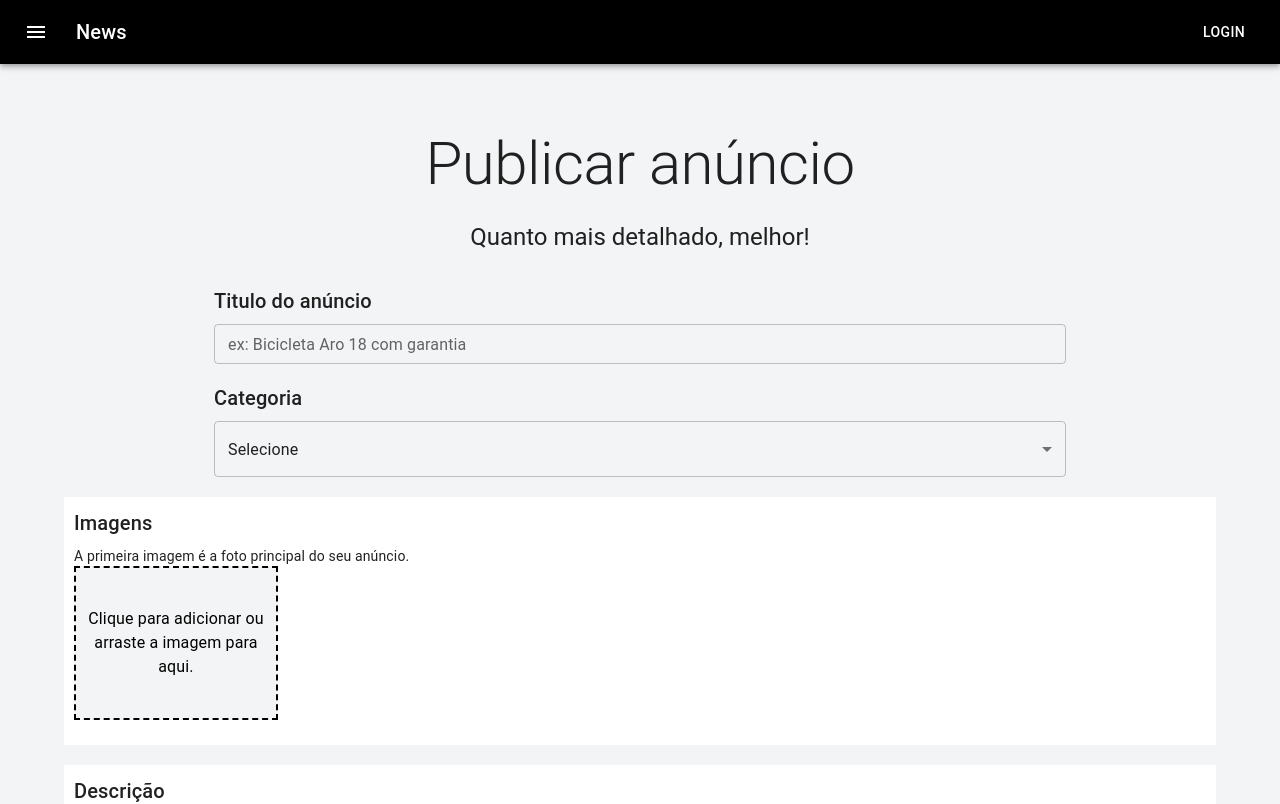
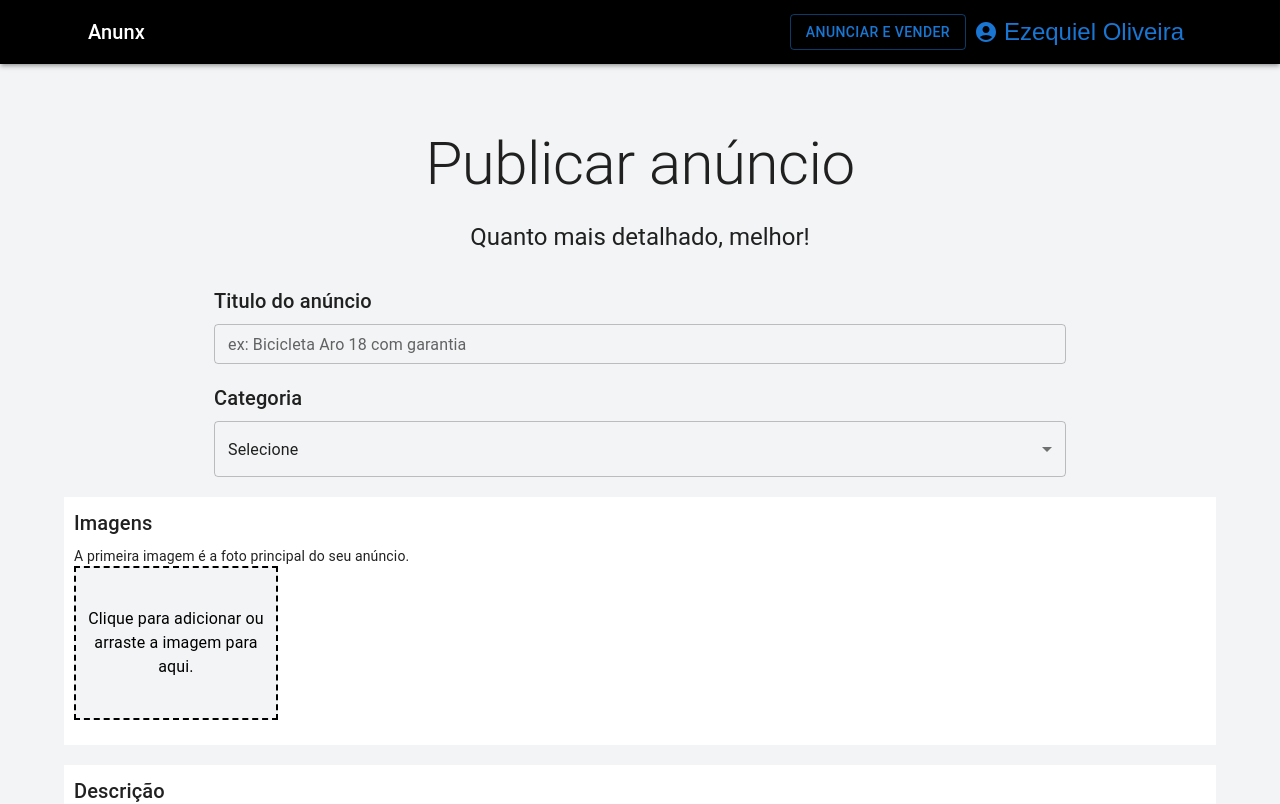
Before and after one commit to Ezequieloliveiras/anunx, a Next.js app: page /pages/user/publish in a window 1280 px wide. Shown: the top 804 px of the page. Built offline with nearby package versions, Linux system fonts and the light colour scheme.

Commit message:
header - adicionando container e menu do usuario

```diff
--- a/src/app/components/header.js
+++ b/src/app/components/header.js
@@ -1,32 +1,71 @@
-import * as React from 'react';
-import AppBar from '@mui/material/AppBar';
-import Box from '@mui/material/Box';
-import Toolbar from '@mui/material/Toolbar';
-import Typography from '@mui/material/Typography';
-import Button from '@mui/material/Button';
-import IconButton from '@mui/material/IconButton';
-import MenuIcon from '@mui/icons-material/Menu';
+import Link from 'next/link'
+import { useState } from 'react'
+import { AccountCircle } from '@mui/icons-material'
+import IconButton from '@mui/material/IconButton'
+import MenuItem from '@mui/material/MenuItem'
+
+import {
+  AppBar,
+  Box,
+  Toolbar,
+  Typography,
+  Button,
+  Container,
+  Avatar,
+  Divider,
+  Menu,
+} from '@mui/material'
+
+
 
 export default function ButtonAppBar() {
+  const [anchorUserMenu, setAnchorUserMenu] = useState(false)
+  const openUserMenu = Boolean(anchorUserMenu)
+
   return (
     <Box sx={{ flexGrow: 1 }}>
-      <AppBar position="static" sx={{ backgroundColor: 'black' }}>
-        <Toolbar>
-          <IconButton
-            size="large"
-            edge="start"
-            color="inherit"
-            aria-label="menu"
-            sx={{ mr: 2 }}
-          >
-            <MenuIcon />
-          </IconButton>
-          <Typography variant="h6" component="div" sx={{ flexGrow: 1 }}>
-            News
-          </Typography>
-          <Button color="inherit">Login</Button>
-        </Toolbar>
+      <AppBar position="static" elevation={3} sx={{ backgroundColor: 'black' }}>
+        <Container maxWidth='lg'>
+          <Toolbar>
+            <Typography variant="h6" component="div" sx={{ flexGrow: 1 }}>
+              Anunx
+            </Typography>
+            <Link href='/pages/user/publish' >
+              <Button color="primary" variant='outlined'>
+                Anunciar e Vender
+              </Button>
+            </Link>
+            <IconButton color='primary' onClick={(e) => setAnchorUserMenu(e.currentTarget)}>
+              {
+                true === false
+                  ? <Avatar src='' />
+                  : <AccountCircle />
+              }
+              <Typography variant='subtitle' color='primary' className='userName'>
+                Ezequiel Oliveira
+              </Typography>
+            </IconButton>
+            <Menu
+              anchorEl={anchorUserMenu}
+              open={openUserMenu}
+              onClose={() => setAnchorUserMenu(null)}
+              anchorOrigin={{
+                vertical: 'top',
+                horizontal: 'right'
+              }}
+            >
+              <Link href='/pages/user/dashboard' className='link'>
+                <MenuItem>Meus anúncios</MenuItem>
+              </Link>
+              <Link href='/pages/user/publish' className='link'>
+                <MenuItem>Publicar novo anúncio</MenuItem>
+              </Link>
+              <Divider className='divider'/>
+              <MenuItem>Sair</MenuItem>
+            </Menu>
+          </Toolbar>
+        </Container>
       </AppBar>
     </Box>
-  );
+  )
 }
--- a/src/app/globals.scss
+++ b/src/app/globals.scss
@@ -86,5 +86,17 @@
            margin-top:60px;
          }
 
+         .userName {
+                margin-left: 6px;
+         }
+         .divider {
+                margin: '8px 0px';
+         }
+
+         .link {
+                text-decoration: none;
+                list-style: none;
+                color: inherit;
+         }
 
  }
--- a/src/app/page.js
+++ b/src/app/page.js
@@ -38,7 +38,7 @@ const Home = () => {
             </IconButton>
           </Paper>
         </Container>
-        <Container maxWidth='md' className='cardGrid'>
+        <Container maxWidth='lg' className='cardGrid'>
         <Typography component='h2' variant='h4' align='center' color='textPrimary'>
             Destaques
           </Typography>
--- a/src/app/pages/user/dashboard/page.jsx
+++ b/src/app/pages/user/dashboard/page.jsx
@@ -35,7 +35,7 @@ export default function HomeUser() {
           Publicar novo anúncio
         </Button>
       </StyledContainer>
-      <Container maxWidth='md' >
+      <Container maxWidth='lg' >
         <Grid container spacing= {4}>
           <Grid item xs={12} sm={6} md={4}>
             <Card>
```
